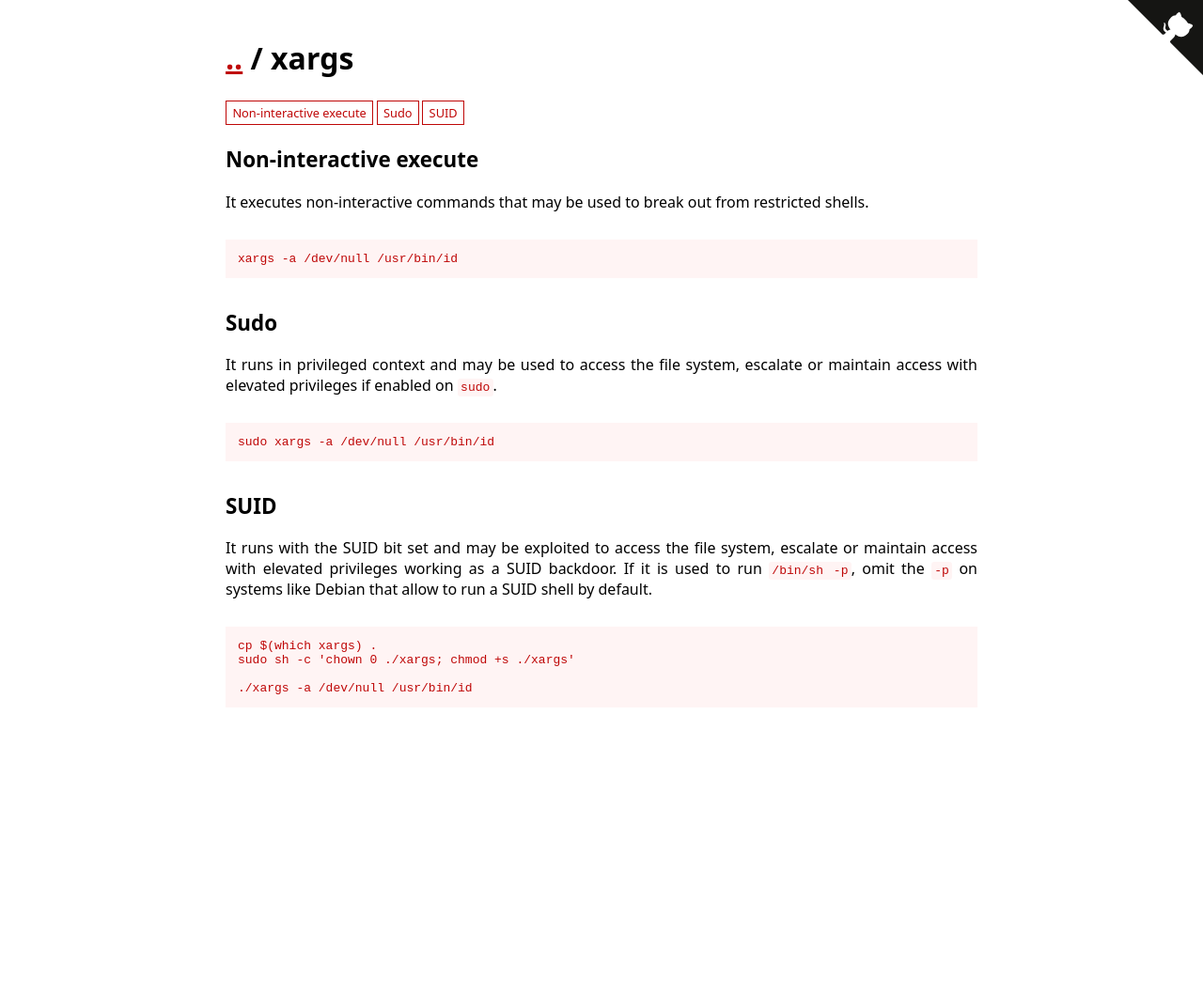
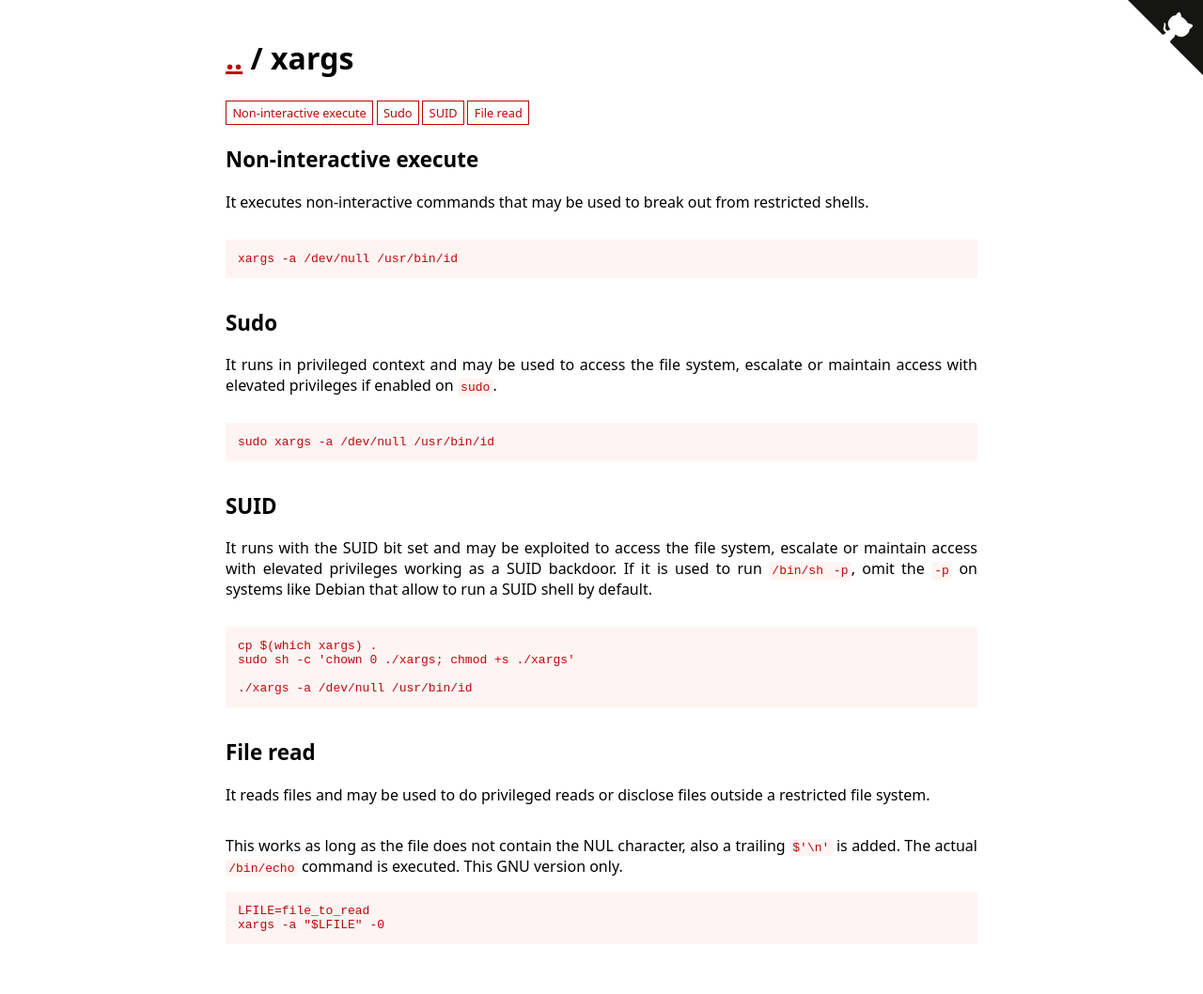
Before and after one commit to GTFOBins/GTFOBins.github.io, a Jekyll site: the page built from _gtfobins/xargs.md, in a window 1280 px wide. Shown: the whole page at 94% size. Built offline with Jekyll 4.4.1, drawn with Linux system fonts in a browser that asks for light colours; before the commit the page ends 900 px from its top, so only the background shows below that.

Commit message:
Add xargs file-read even though it uses the external echo command

```diff
--- a/_gtfobins/xargs.md
+++ b/_gtfobins/xargs.md
@@ -6,4 +6,9 @@ functions:
     - code: sudo xargs -a /dev/null /usr/bin/id
   suid-enabled:
     - code: ./xargs -a /dev/null /usr/bin/id
+  file-read:
+    - description: This works as long as the file does not contain the NUL character, also a trailing `$'\n'` is added. The actual `/bin/echo` command is executed. This GNU version only.
+      code: |
+        LFILE=file_to_read
+        xargs -a "$LFILE" -0
 ---
```
